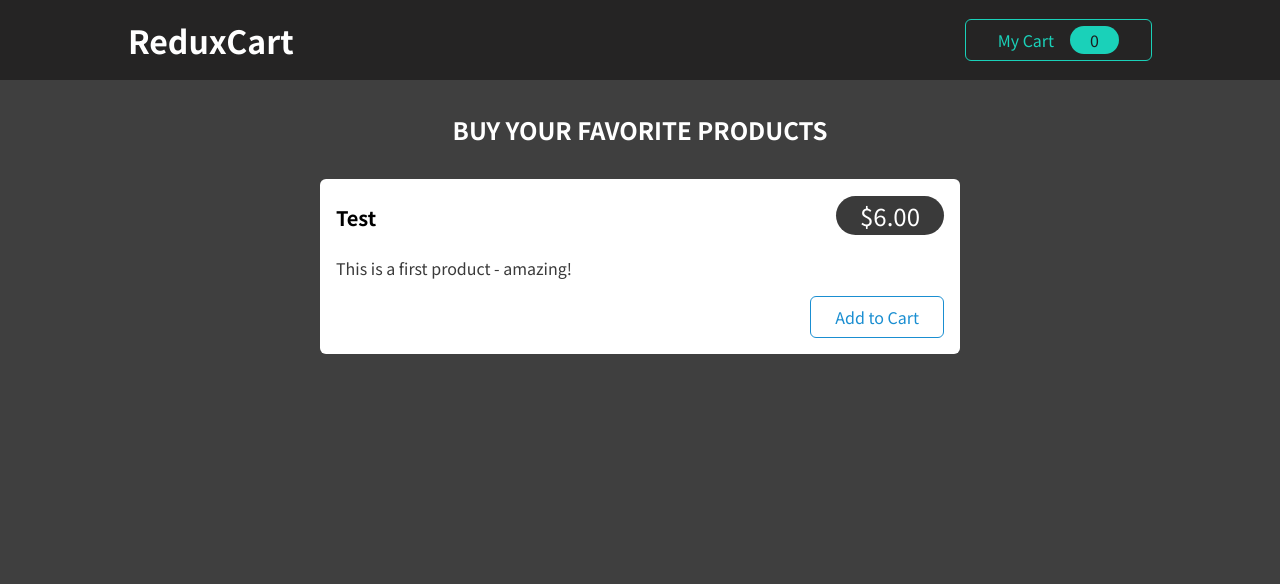
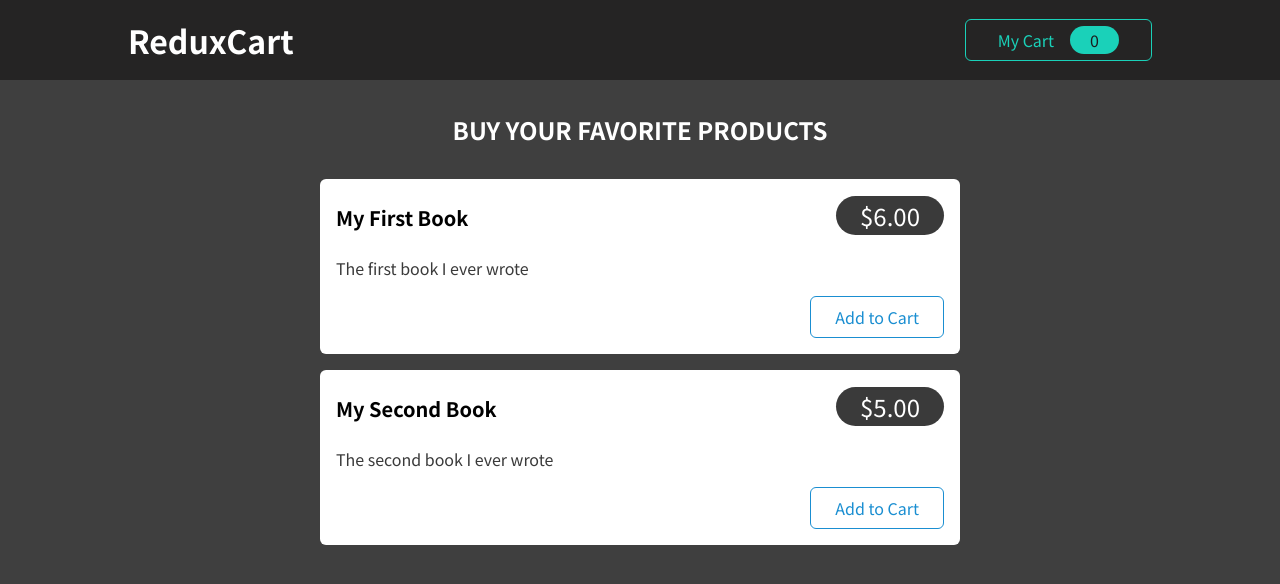
Before and after one commit to cerullian/Redux-Cart, a React (Create React App) app: page / in a window 1280 px wide. Shown: the top 584 px of the page. Built offline with nearby package versions, Linux system fonts and the light colour scheme.

Commit message:
feat: added dynamic cart and add to cart reducer

```diff
--- a/src/components/Cart/Cart.js
+++ b/src/components/Cart/Cart.js
@@ -1,16 +1,28 @@
-import Card from '../UI/Card';
-import classes from './Cart.module.css';
-import CartItem from './CartItem';
+import { useSelector } from "react-redux";
+
+import Card from "../UI/Card";
+import classes from "./Cart.module.css";
+import CartItem from "./CartItem";
 
 const Cart = (props) => {
+  const cart = useSelector((state) => state.cart.items);
+
+  const cartItems = cart.map((item) => (
+    <CartItem
+      key={item.id}
+      item={{
+        title: item.name,
+        quantity: item.quantity,
+        total: item.totalPrice,
+        price: item.price,
+      }}
+    />
+  ));
+
   return (
     <Card className={classes.cart}>
       <h2>Your Shopping Cart</h2>
-      <ul>
-        <CartItem
-          item={{ title: 'Test Item', quantity: 3, total: 18, price: 6 }}
-        />
-      </ul>
+      <ul>{cartItems}</ul>
     </Card>
   );
 };
--- a/src/components/Shop/ProductItem.js
+++ b/src/components/Shop/ProductItem.js
@@ -1,8 +1,22 @@
-import Card from '../UI/Card';
-import classes from './ProductItem.module.css';
+import { useDispatch } from "react-redux";
+
+import Card from "../UI/Card";
+import classes from "./ProductItem.module.css";
+import { cartActions } from "../../store/cart-slice";
 
 const ProductItem = (props) => {
-  const { title, price, description } = props;
+  const { title, price, description, id } = props;
+  const dispatch = useDispatch();
+
+  const addToCartHandler = () => {
+    dispatch(
+      cartActions.addItemToCart({
+        id,
+        title,
+        price,
+      })
+    );
+  };
 
   return (
     <li className={classes.item}>
@@ -13,7 +27,7 @@
         </header>
         <p>{description}</p>
         <div className={classes.actions}>
-          <button>Add to Cart</button>
+          <button onClick={addToCartHandler}>Add to Cart</button>
         </div>
       </Card>
     </li>
--- a/src/components/Shop/Products.js
+++ b/src/components/Shop/Products.js
@@ -1,16 +1,35 @@
-import ProductItem from './ProductItem';
-import classes from './Products.module.css';
+import ProductItem from "./ProductItem";
+import classes from "./Products.module.css";
+
+const DUMMY_PRODUCTS = [
+  {
+    id: "p1",
+    price: 6,
+    title: "My First Book",
+    description: "The first book I ever wrote",
+  },
+  {
+    id: "p2",
+    price: 5,
+    title: "My Second Book",
+    description: "The second book I ever wrote",
+  },
+];
 
 const Products = (props) => {
   return (
     <section className={classes.products}>
       <h2>Buy your favorite products</h2>
       <ul>
-        <ProductItem
-          title='Test'
-          price={6}
-          description='This is a first product - amazing!'
-        />
+        {DUMMY_PRODUCTS.map((product) => (
+          <ProductItem
+            key={product.id}
+            id={product.id}
+            title={product.title}
+            price={product.price}
+            description={product.description}
+          />
+        ))}
       </ul>
     </section>
   );
--- a/src/store/cart-slice.js
+++ b/src/store/cart-slice.js
@@ -10,7 +10,7 @@
       state.totalQuantity++;
       if (!existingItem) {
         state.items.push({
-          itemId: newItem.id,
+          id: newItem.id,
           price: newItem.price,
           quantity: 1,
           totalPrice: newItem.price,
```
